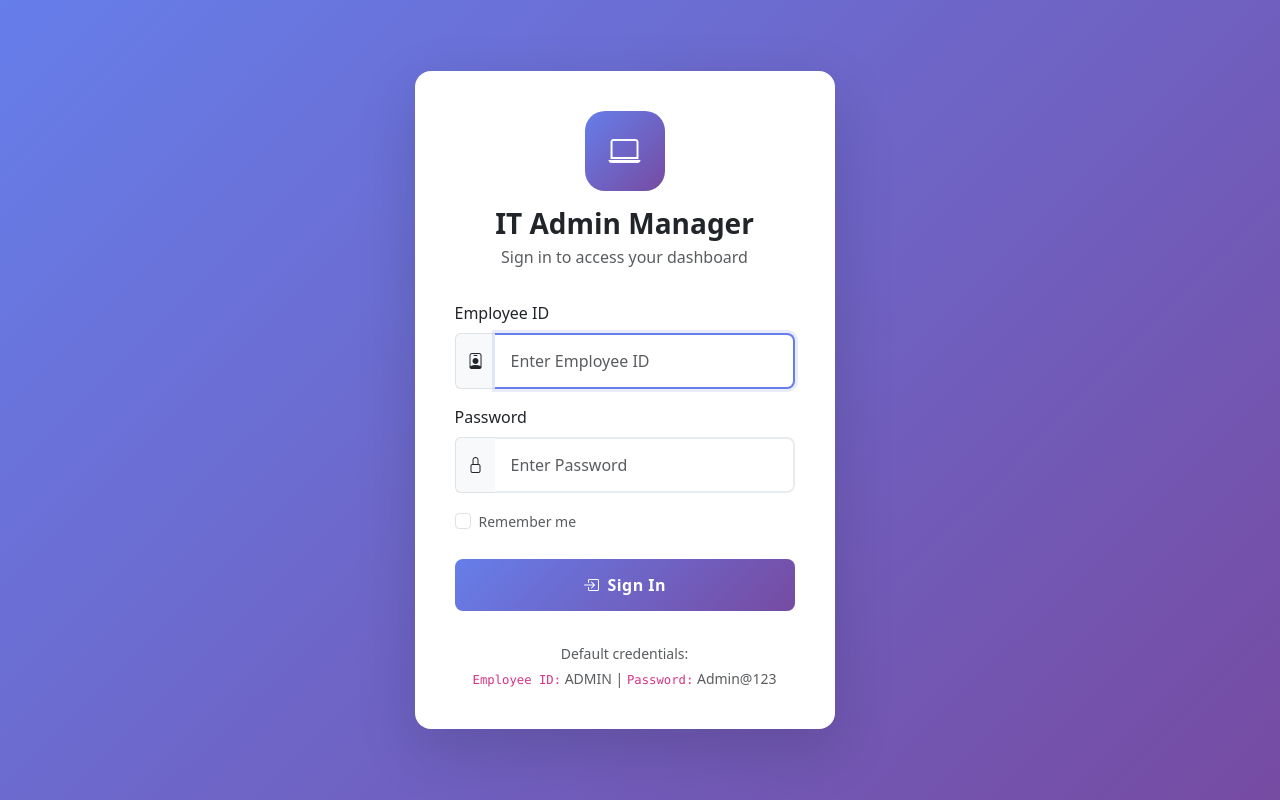
After one commit to gautamyadav654/it_admin_app, a Flask app: page /login in a window 1280 px wide. The commit adds this page. Run offline with Flask 3, Linux system fonts and the light colour scheme.

Commit message:
Add authentication system: login page, Flask-Login, Admin@123 password, protected routes

```diff
--- a/app.py
+++ b/app.py
@@ -4,6 +4,7 @@ from database import init_app
 from datetime import datetime
 import json
 import os
+from flask_login import LoginManager, login_user, logout_user, login_required, current_user
 
 def create_app():
     app = Flask(__name__)
@@ -46,12 +47,57 @@ def create_app():
             record_type=record_type,
             record_id=record_id,
             details=details,
-            user='Admin'  # In a real app, this would come from session/user
+            user=current_user.name if current_user.is_authenticated else 'Admin'
         )
         db.session.add(activity)
         db.session.commit()
 
+    # Flask-Login setup
+    login_manager = LoginManager()
+    login_manager.init_app(app)
+    login_manager.login_view = 'login'
+    login_manager.login_message = 'Please log in to access this page.'
+    login_manager.login_message_category = 'info'
+
+    @login_manager.user_loader
+    def load_user(user_id):
+        return User.query.get(int(user_id))
+
+    # Create default admin user
+    with app.app_context():
+        db.create_all()
+
+        # Create default settings if not exists
+        if not Settings.query.first():
+            default_settings = Settings(password='admin123')
+            db.session.add(default_settings)
+            db.session.commit()
+
+        # Create default admin user
+        admin_user = User.query.filter_by(employee_id='ADMIN').first()
+        if not admin_user:
+            admin_user = User(
+                employee_id='ADMIN',
+                name='Admin',
+                email='admin@company.com',
+                department='IT',
+                designation='System Administrator',
+                status='Active',
+                is_admin=True
+            )
+            admin_user.set_password('Admin@123')
+            db.session.add(admin_user)
+            db.session.commit()
+
     # Routes
+
+    # Protect all routes except login, logout, static
+    @app.before_request
+    def require_login():
+        allowed_routes = ['login', 'logout', 'static']
+        if request.endpoint and request.endpoint not in allowed_routes:
+            if not current_user.is_authenticated:
+                return redirect(url_for('login', next=request.url))
 
     @app.route('/')
     def index():
@@ -910,6 +956,38 @@ def create_app():
         }
         return jsonify(stats)
 
+    # Auth routes
+    @app.route('/login', methods=['GET', 'POST'])
+    def login():
+        if current_user.is_authenticated:
+            return redirect(url_for('index'))
+
+        if request.method == 'POST':
+            employee_id = request.form.get('employee_id')
+            password = request.form.get('password')
+            remember = bool(request.form.get('remember'))
+
+            user = User.query.filter_by(employee_id=employee_id).first()
+
+            if user and user.check_password(password):
+                login_user(user, remember=remember)
+                log_activity('User login', 'User', user.id, f'User {user.name} logged in')
+                flash('Logged in successfully!', 'success')
+                next_page = request.args.get('next')
+                return redirect(next_page or url_for('index'))
+            else:
+                flash('Invalid employee ID or password', 'error')
+
+        return render_template('login.html')
+
+    @app.route('/logout')
+    @login_required
+    def logout():
+        log_activity('User logout', 'User', current_user.id, f'User {current_user.name} logged out')
+        logout_user()
+        flash('You have been logged out.', 'info')
+        return redirect(url_for('login'))
+
     # Error handlers
     @app.errorhandler(404)
     def not_found(error):
--- a/requirements.txt
+++ b/requirements.txt
@@ -2,3 +2,5 @@ flask==3.0.0
 flask-sqlalchemy==3.1.1
 gunicorn==21.2.0
 psycopg2-binary==2.9.9
+flask-login==0.6.3
+werkzeug>=3.0.0
--- /dev/null
+++ b/templates/login.html
@@ -0,0 +1,140 @@
+<!DOCTYPE html>
+<html lang="en">
+<head>
+    <meta charset="UTF-8">
+    <meta name="viewport" content="width=device-width, initial-scale=1.0">
+    <title>Login - IT Admin Manager</title>
+    <link href="https://cdn.jsdelivr.net/npm/bootstrap@5.3.0/dist/css/bootstrap.min.css" rel="stylesheet">
+    <link href="https://cdn.jsdelivr.net/npm/bootstrap-icons@1.10.0/font/bootstrap-icons.css" rel="stylesheet">
+    <style>
+        body {
+            background: linear-gradient(135deg, #667eea 0%, #764ba2 100%);
+            min-height: 100vh;
+            display: flex;
+            align-items: center;
+            justify-content: center;
+        }
+        .login-card {
+            background: white;
+            border-radius: 16px;
+            box-shadow: 0 20px 60px rgba(0,0,0,0.15);
+            padding: 2.5rem;
+            width: 100%;
+            max-width: 420px;
+        }
+        .login-header {
+            text-align: center;
+            margin-bottom: 2rem;
+        }
+        .login-header .icon {
+            width: 80px;
+            height: 80px;
+            background: linear-gradient(135deg, #667eea 0%, #764ba2 100%);
+            border-radius: 20px;
+            display: flex;
+            align-items: center;
+            justify-content: center;
+            margin: 0 auto 1rem;
+            font-size: 2rem;
+            color: white;
+        }
+        .form-control {
+            border-radius: 8px;
+            padding: 0.875rem 1rem;
+            border: 2px solid #e9ecef;
+            transition: all 0.3s;
+        }
+        .form-control:focus {
+            border-color: #667eea;
+            box-shadow: 0 0 0 3px rgba(102, 126, 234, 0.15);
+        }
+        .btn-login {
+            background: linear-gradient(135deg, #667eea 0%, #764ba2 100%);
+            border: none;
+            border-radius: 8px;
+            padding: 0.875rem;
+            font-weight: 600;
+            letter-spacing: 0.5px;
+            transition: transform 0.2s, box-shadow 0.2s;
+        }
+        .btn-login:hover {
+            transform: translateY(-2px);
+            box-shadow: 0 8px 20px rgba(102, 126, 234, 0.4);
+        }
+        .form-check-input:checked {
+            background-color: #667eea;
+            border-color: #667eea;
+        }
+        .alert {
+            border-radius: 8px;
+            border: none;
+        }
+    </style>
+</head>
+<body>
+    <div class="container">
+        <div class="row justify-content-center">
+            <div class="col-md-6 col-lg-5">
+                <div class="login-card">
+                    <div class="login-header">
+                        <div class="icon">
+                            <i class="bi bi-laptop"></i>
+                        </div>
+                        <h3 class="fw-bold mb-1">IT Admin Manager</h3>
+                        <p class="text-muted mb-0">Sign in to access your dashboard</p>
+                    </div>
+
+                    {% with messages = get_flashed_messages(with_categories=true) %}
+                        {% if messages %}
+                            {% for category, message in messages %}
+                                <div class="alert alert-{{ 'danger' if category == 'error' else category }} alert-dismissible fade show mb-3" role="alert">
+                                    {{ message }}
+                                    <button type="button" class="btn-close" data-bs-dismiss="alert"></button>
+                                </div>
+                            {% endfor %}
+                        {% endif %}
+                    {% endwith %}
+
+                    <form method="POST" novalidate>
+                        <input type="hidden" name="next" value="{{ request.args.get('next', '') }}">
+
+                        <div class="mb-3">
+                            <label for="employee_id" class="form-label fw-medium">Employee ID</label>
+                            <div class="input-group">
+                                <span class="input-group-text bg-light border-end-0"><i class="bi bi-person-badge"></i></span>
+                                <input type="text" class="form-control border-start-0" id="employee_id" name="employee_id" placeholder="Enter Employee ID" required autofocus>
+                            </div>
+                        </div>
+
+                        <div class="mb-3">
+                            <label for="password" class="form-label fw-medium">Password</label>
+                            <div class="input-group">
+                                <span class="input-group-text bg-light border-end-0"><i class="bi bi-lock"></i></span>
+                                <input type="password" class="form-control border-start-0" id="password" name="password" placeholder="Enter Password" required>
+                            </div>
+                        </div>
+
+                        <div class="mb-4 d-flex align-items-center justify-content-between">
+                            <div class="form-check">
+                                <input class="form-check-input" type="checkbox" id="remember" name="remember">
+                                <label class="form-check-label text-muted small" for="remember">Remember me</label>
+                            </div>
+                        </div>
+
+                        <button type="submit" class="btn btn-primary btn-login w-100 mb-3">
+                            <i class="bi bi-box-arrow-in-right me-2"></i>Sign In
+                        </button>
+                    </form>
+
+                    <div class="text-center text-muted small mt-3">
+                        <p class="mb-1">Default credentials:</p>
+                        <p class="mb-0"><code>Employee ID:</code> ADMIN | <code>Password:</code> Admin@123</p>
+                    </div>
+                </div>
+            </div>
+        </div>
+    </div>
+
+    <script src="https://cdn.jsdelivr.net/npm/bootstrap@5.3.0/dist/js/bootstrap.bundle.min.js"></script>
+</body>
+</html>
```
Also changed, not shown: models.py (+15 -2 lines), templates/base.html (+17 -0 lines).
